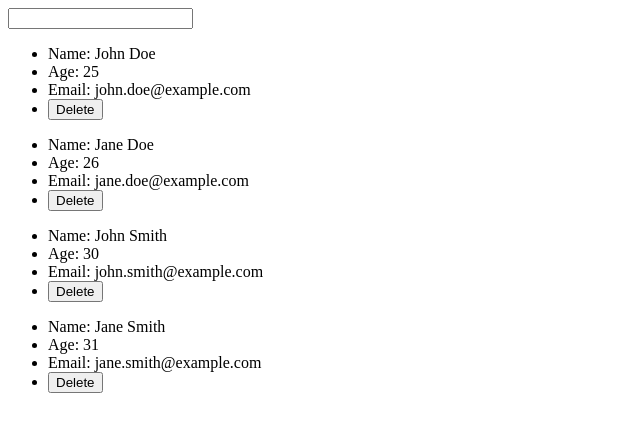
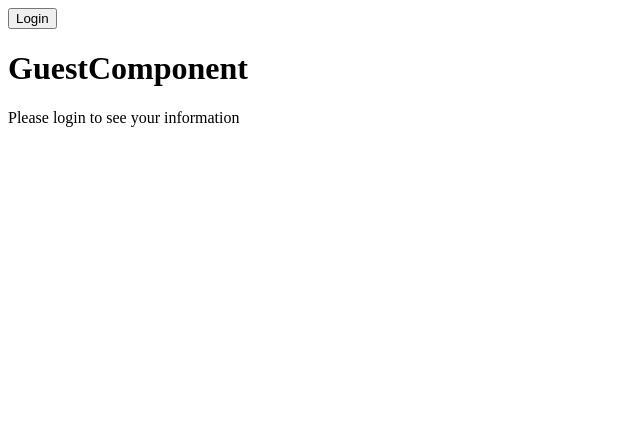
Before and after one commit to qasemB/new_react_education, a React (Vite) app: page / in a window 1280 px wide. Shown: the top 432 px of the page, without its empty margins (0-640 px from the left). Built offline with nearby package versions, Linux system fonts and the light colour scheme.

Commit message:
part-C14-what_is_Lifecycle

```diff
--- a/src/App.jsx
+++ b/src/App.jsx
@@ -1,36 +1,16 @@
 import { useState } from "react";
-import UserInfo from "./UserInfo";
-
-const initialUsers = [
-  { name: "John Doe", age: 25, email: "john.doe@example.com" },
-  { name: "Jane Doe", age: 26, email: "jane.doe@example.com" },
-  { name: "John Smith", age: 30, email: "john.smith@example.com" },
-  { name: "Jane Smith", age: 31, email: "jane.smith@example.com" },
-];
-
+import UserComponent from "./UserComponent";
+import GuestComponent from "./GuestComponent";
 
 const App = () => {
-  const [users, setUsers] = useState(initialUsers);
-
-  const handleDelete = (name) => {
-    setUsers((prevUsers)=>{
-      const newUsers = prevUsers.filter((user) => user.name !== name);
-      return newUsers;
-    });
-  }
-
-  const setSearch = (char)=>{
-    const newUsers = initialUsers.filter((user)=>user.name.toLocaleLowerCase().includes(char.toLocaleLowerCase()));
-    setUsers(newUsers);
-  }
-
-
+  const [isLogined, setIsLogined] = useState(false);
   return (
     <div>
-      <input type="text" onChange={(e)=>setSearch(e.target.value)} />
-      {users.map((user) => (
-        <UserInfo key={user.name} {...user} handleDelete={()=>handleDelete(user.name)} />
-      ))}
+      <button onClick={() => setIsLogined(!isLogined)}>
+        {isLogined ? "Logout" : "Login"}
+      </button>
+
+      {isLogined ? <UserComponent /> : <GuestComponent />}
     </div>
   );
 };
--- /dev/null
+++ b/src/GuestComponent.jsx
@@ -0,0 +1,10 @@
+const GuestComponent = () => {
+    return (
+        <div>
+            <h1>GuestComponent</h1>
+            <p>Please login to see your information</p>
+        </div>
+    );
+};
+
+export default GuestComponent;
--- /dev/null
+++ b/src/UserComponent.jsx
@@ -0,0 +1,20 @@
+import { useState } from "react";
+
+const UserComponent = () => {
+  const [age, setAge] = useState(20);
+  return (
+    <div>
+      <h1>UserComponent</h1>
+      <button onClick={() => setAge((prev) => setAge(prev + 1))}>
+        Change Age
+      </button>
+      <ul>
+        <li>Name: Qasem</li>
+        <li>Age: {age}</li>
+        <li>Email: Qasem@gmail.com</li>
+      </ul>
+    </div>
+  );
+};
+
+export default UserComponent;
--- a/src/UserInfo.jsx
+++ /dev/null
@@ -1,17 +0,0 @@
-const UserInfo = ({ name, age, email, handleDelete }) => {
-
-  return (
-    <div>
-      <ul>
-        <li>Name: {name}</li>
-        <li>Age: {age}</li>
-        <li>Email: {email}</li>
-        <li>
-          <button onClick={handleDelete}>Delete</button>
-        </li>
-      </ul>
-    </div>
-  );
-};
-
-export default UserInfo;
```
